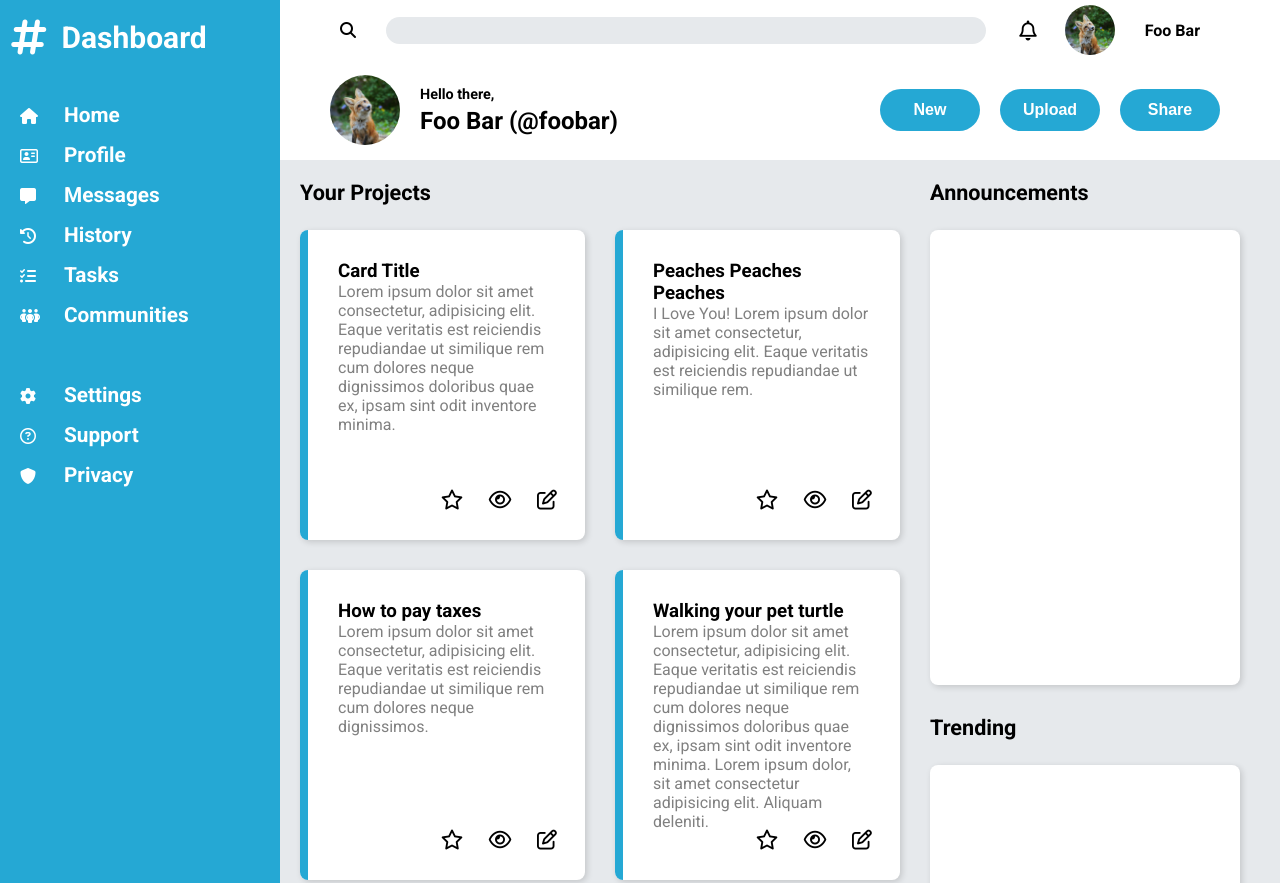
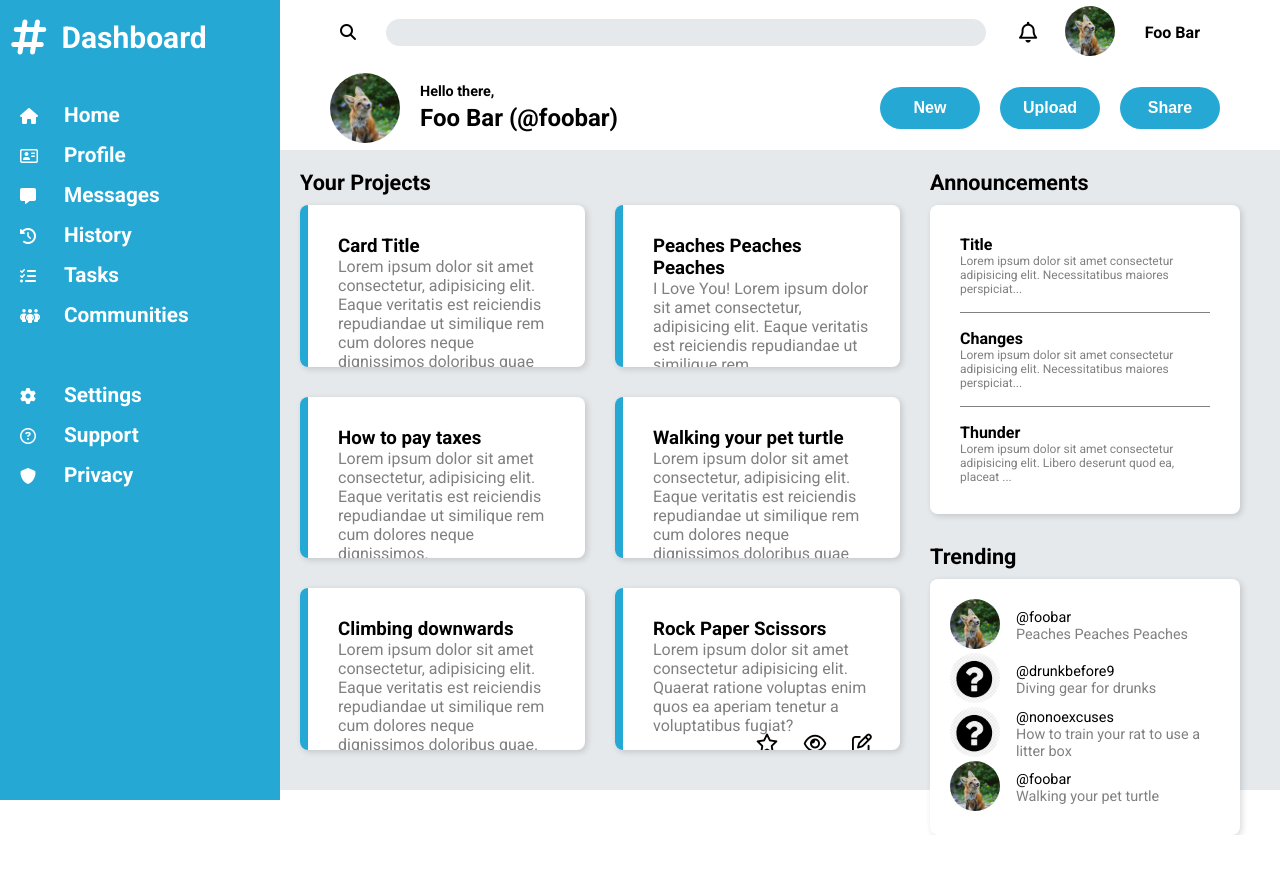
Before and after one commit to AndersonBonde/odin-dashboard, a plain HTML site: page index.html in a window 1280 px wide. Shown: the top 883 px of the page. After the commit the page ends 835 px from the top, so only its background shows below. Drawn offline with Linux system fonts and the light colour scheme.

Commit message:
Finish aside announcements and trending topics UI

```diff
--- a/index.html
+++ b/index.html
@@ -61,9 +61,15 @@
             <div class="search">
                 <label for="search"><i class="fa-solid fa-magnifying-glass"></i></label>
                 <input type="text" name="search" id="search">
-                <i class="fa-regular fa-bell notifications"></i>
-                <img src="images/fox.jpg" alt="User profile picture" class="profile-picture">
-                <p class="user-name">Foo Bar</p>
+                <a href="#" class="notifications">
+                    <i class="fa-regular fa-bell"></i>
+                </a>
+                <a href="#">
+                    <img src="images/fox.jpg" alt="User profile picture" class="profile-picture">
+                </a>
+                <a href="#">
+                    <p class="user-name">Foo Bar</p>
+                </a>
             </div>
             <div class="actions">
                 <div class="user-card">
@@ -89,13 +95,13 @@
                     <p>Lorem ipsum dolor sit amet consectetur, adipisicing elit. Eaque veritatis est reiciendis repudiandae ut similique rem cum dolores neque dignissimos doloribus quae ex, ipsam sint odit inventore minima.</p>
                     <div class="links">
                         <a href="#">
-                            <i class="fa-regular fa-star"></i>
+                            <i class="fa-regular fa-star" title="Favorite"></i>
                         </a>
                         <a href="#">
-                            <i class="fa-regular fa-eye"></i>
+                            <i class="fa-regular fa-eye" title="Watch"></i>
                         </a>
                         <a href="#">
-                            <i class="fa-regular fa-pen-to-square"></i>
+                            <i class="fa-regular fa-pen-to-square" title="Edit"></i>
                         </a>
                     </div>
                 </div>
@@ -107,13 +113,13 @@
                     <p>I Love You! Lorem ipsum dolor sit amet consectetur, adipisicing elit. Eaque veritatis est reiciendis repudiandae ut similique rem.</p>
                     <div class="links">
                         <a href="#">
-                            <i class="fa-regular fa-star"></i>
+                            <i class="fa-regular fa-star" title="Favorite"></i>
                         </a>
                         <a href="#">
-                            <i class="fa-regular fa-eye"></i>
+                            <i class="fa-regular fa-eye" title="Watch"></i>
                         </a>
                         <a href="#">
-                            <i class="fa-regular fa-pen-to-square"></i>
+                            <i class="fa-regular fa-pen-to-square" title="Edit"></i>
                         </a>
                     </div>
                 </div>
@@ -125,13 +131,13 @@
                     <p>Lorem ipsum dolor sit amet consectetur, adipisicing elit. Eaque veritatis est reiciendis repudiandae ut similique rem cum dolores neque dignissimos.</p>
                     <div class="links">
                         <a href="#">
-                            <i class="fa-regular fa-star"></i>
+                            <i class="fa-regular fa-star" title="Favorite"></i>
                         </a>
                         <a href="#">
-                            <i class="fa-regular fa-eye"></i>
+                            <i class="fa-regular fa-eye" title="Watch"></i>
                         </a>
                         <a href="#">
-                            <i class="fa-regular fa-pen-to-square"></i>
+                            <i class="fa-regular fa-pen-to-square" title="Edit"></i>
                         </a>
                     </div>
                 </div>
@@ -143,13 +149,13 @@
                     <p>Lorem ipsum dolor sit amet consectetur, adipisicing elit. Eaque veritatis est reiciendis repudiandae ut similique rem cum dolores neque dignissimos doloribus quae ex, ipsam sint odit inventore minima. Lorem ipsum dolor, sit amet consectetur adipisicing elit. Aliquam deleniti.</p>
                     <div class="links">
                         <a href="#">
-                            <i class="fa-regular fa-star"></i>
+                            <i class="fa-regular fa-star" title="Favorite"></i>
                         </a>
                         <a href="#">
-                            <i class="fa-regular fa-eye"></i>
+                            <i class="fa-regular fa-eye" title="Watch"></i>
                         </a>
                         <a href="#">
-                            <i class="fa-regular fa-pen-to-square"></i>
+                            <i class="fa-regular fa-pen-to-square" title="Edit"></i>
                         </a>
                     </div>
                 </div>
@@ -161,13 +167,13 @@
                     <p>Lorem ipsum dolor sit amet consectetur, adipisicing elit. Eaque veritatis est reiciendis repudiandae ut similique rem cum dolores neque dignissimos doloribus quae.</p>
                     <div class="links">
                         <a href="#">
-                            <i class="fa-regular fa-star"></i>
+                            <i class="fa-regular fa-star" title="Favorite"></i>
                         </a>
                         <a href="#">
-                            <i class="fa-regular fa-eye"></i>
+                            <i class="fa-regular fa-eye" title="Watch"></i>
                         </a>
                         <a href="#">
-                            <i class="fa-regular fa-pen-to-square"></i>
+                            <i class="fa-regular fa-pen-to-square" title="Edit"></i>
                         </a>
                     </div>
                 </div>
@@ -179,13 +185,13 @@
                     <p>Lorem ipsum dolor sit amet consectetur adipisicing elit. Quaerat ratione voluptas enim quos ea aperiam tenetur a voluptatibus fugiat?</p>
                     <div class="links">
                         <a href="#">
-                            <i class="fa-regular fa-star"></i>
+                            <i class="fa-regular fa-star" title="Favorite"></i>
                         </a>
                         <a href="#">
-                            <i class="fa-regular fa-eye"></i>
+                            <i class="fa-regular fa-eye" title="Watch"></i>
                         </a>
                         <a href="#">
-                            <i class="fa-regular fa-pen-to-square"></i>
+                            <i class="fa-regular fa-pen-to-square" title="Edit"></i>
                         </a>
                     </div>
                 </div>
@@ -194,11 +200,73 @@
         <aside class="aside">
             <h3>Announcements</h3>
             <div class="announcements">
-
+                <div class="announcement">
+                    <h4>Title</h4>
+                    <p>Lorem ipsum dolor sit amet consectetur adipisicing elit. Necessitatibus maiores perspiciatis autem? Natus facere voluptatem ut neque sunt.</p>
+                </div>
+                <div class="announcement">
+                    <h4>Changes</h4>
+                    <p>Lorem ipsum dolor sit amet consectetur adipisicing elit. Necessitatibus maiores perspiciatis autem? Natus facere voluptatem ut neque sunt.</p>
+                </div>
+                <div class="announcement">
+                    <h4>Thunder</h4>
+                    <p>Lorem ipsum dolor sit amet consectetur adipisicing elit. Libero deserunt quod ea, placeat minima tempora alias minus eligendi ab magnam commodi officia similique tenetur amet assumenda earum odit aliquid repellendus laudantium vero? Quos minus tempore non esse illum necessitatibus molestias.</p>
+                </div>
             </div>
             <h3>Trending</h3>
             <div class="trending">
-
+                <div class="trending-card">
+                    <div class="image">
+                        <img src="images/fox.jpg" alt="Profile picture">
+                    </div>
+                    <div class="name">
+                        <p class="at">
+                            @foobar
+                        </p>
+                        <p class="description">
+                            Peaches Peaches Peaches
+                        </p>
+                    </div>
+                </div>
+                <div class="trending-card">
+                    <div class="image">
+                        <img src="images/unknown-icon.png" alt="Profile picture">
+                    </div>
+                    <div class="name">
+                        <p class="at">
+                            @drunkbefore9
+                        </p>
+                        <p class="description">
+                            Diving gear for drunks
+                        </p>
+                    </div>
+                </div>
+                <div class="trending-card">
+                    <div class="image">
+                        <img src="images/unknown-icon.png" alt="Profile picture">
+                    </div>
+                    <div class="name">
+                        <p class="at">
+                            @nonoexcuses
+                        </p>
+                        <p class="description">
+                            How to train your rat to use a litter box
+                        </p>
+                    </div>
+                </div>
+                <div class="trending-card">
+                    <div class="image">
+                        <img src="images/fox.jpg" alt="Profile picture">
+                    </div>
+                    <div class="name">
+                        <p class="at">
+                            @foobar
+                        </p>
+                        <p class="description">
+                            Walking your pet turtle
+                        </p>
+                    </div>
+                </div>
             </div>
         </aside>
     </div>
--- a/script.js
+++ b/script.js
@@ -0,0 +1,13 @@
+const announcements = document.querySelectorAll(".announcement");
+
+// Truncate the announcement text to 90 characters max;
+announcements.forEach(curr => {
+    let para = curr.querySelector("p");
+    let text = para.textContent;
+
+    if(text.length > 90) {
+        let truncate = text.slice(0, 90) + "...";
+
+        para.textContent = truncate;
+    }
+})
--- a/style.css
+++ b/style.css
@@ -20,7 +20,7 @@ body {
     grid-template-columns: 2;
     display: grid;
     grid-template-columns: 1fr 360px;
-    grid-template-rows: 160px 1fr;
+    grid-template-rows: 150px calc(100vh - 160px);
 }
 
 /* Nav */
@@ -75,7 +75,7 @@ nav li > i {
 .container > header {
     grid-column: 1 / -1;
     display: grid;
-    grid-template-rows: 60px 1fr;
+    grid-template-rows: 65px 1fr;
 }
 
 .container header img {
@@ -94,6 +94,24 @@ nav li > i {
     gap: 30px;
 }
 
+.search a {
+    display: inline-block;
+    color: black;
+    text-decoration: none;
+}
+
+.search a:hover {
+    transform: scale(1.2);
+}
+
+label[for="search"] {
+    cursor: pointer;
+}
+
+label[for="search"]:hover {
+    transform: scale(1.2);
+}
+
 .search input[type="text"] {
     flex: 1;
     max-width: 600px;
@@ -105,7 +123,8 @@ nav li > i {
 }
 
 .search .notifications {
-    transform: scale(1.25);
+    scale: 1.3;
+    color: black;
 }
 
 .user-name {
@@ -169,9 +188,9 @@ main {
     background-color: var(--background-gray);
     display: grid;
     grid-template-columns: 1fr 1fr;
-    grid-template-rows: 20px repeat(3, 1fr) 20px;
+    grid-template-rows: 5px repeat(3, 1fr);
     gap: 30px;
-    padding: 20px;
+    padding: 20px 20px 40px;
 }
 
 main > h3 {
@@ -211,7 +230,11 @@ main > h3 {
 
 .project-card .links a {
     color: black;
-    transform: scale(1.25);
+    scale: 1.25;
+}
+
+.project-card .links a:hover {
+    transform: scale(1.2);
 }
 
 /* Aside */
@@ -219,8 +242,8 @@ main > h3 {
 .aside {
     background-color: var(--background-gray);
     display: grid;
-    grid-template-rows: 20px 1fr 20px 1fr 20px;
-    padding: 20px 40px 20px 10px;
+    grid-template-rows: 5px 1fr 5px 1fr;
+    padding: 20px 40px 40px 10px;
     gap: 30px;
 }
 
@@ -236,8 +259,60 @@ main > h3 {
 
 .announcements {
     background-color: white;
+    padding: 30px;
+    display: grid;
+    grid-template-rows: repeat(3, minmax(1fr, 80px));
+    gap: 16px;
+}
+
+.announcement:hover {
+    scale: 1.025;
+    cursor: pointer;
+}
+
+.announcement h4 {
+    font-size: 1rem;
+}
+
+.announcement p {
+    font-size: .75rem;
+    color: gray;
+}
+
+.announcement:not(:nth-child(1)) {
+    border-top: 1px solid gray;
+    padding-top: 16px;
 }
 
 .trending {
     background-color: white;
+    padding: 20px;
+    display: grid;
+    grid-template-rows: repeat(4, 1fr);
 }
+
+.trending-card {
+    display: flex;
+    gap: 16px;
+    align-items: center;
+}
+
+.trending-card:hover {
+    transform: scale(1.025);
+    cursor: pointer;
+}
+
+.trending img {
+    width: 50px;
+    height: 50px;
+    object-fit: cover;
+    border-radius: 50%;
+}
+
+.trending-card p {
+    font-size: .9rem;
+}
+
+.trending-card .description {
+    color: gray;
+}
```
Also changed, not shown: images/unknown-icon.png (added).
